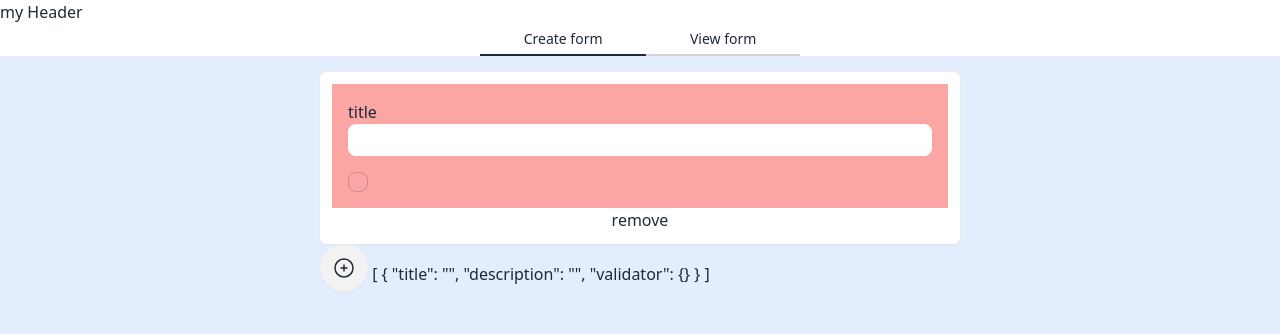
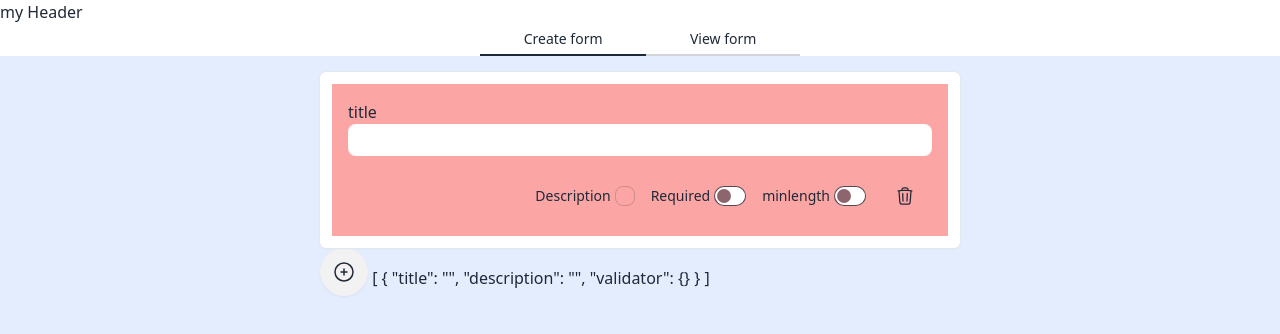
Before and after one commit to dgschel/EasySurvey, an Angular app: page /home in a window 1280 px wide. Both pictures are taken after a click on the button 344 px from the left and 96 px from the top of the page. Shown: the top 334 px of the page. Built offline with nearby package versions, Linux system fonts and the light colour scheme.

Commit message:
write and delete validator

```diff
--- a/src/app/shared/feature/create-survey-group/create-survey-group.component.html
+++ b/src/app/shared/feature/create-survey-group/create-survey-group.component.html
@@ -10,9 +10,33 @@
       <input type="text" class="input input-sm" [(ngModel)]="surveyBaseModel.description">
     </div>
     }
-    <div class="form-control">
-      <input type="checkbox" class="checkbox checkbox-sm" [(ngModel)]="hasDescription">
+    <div class="card-actions items-center justify-end">
+      <div class="form-control">
+        <label class="label cursor-pointer">
+          <span class="label-text mr-1">Description</span>
+          <input type="checkbox" class="checkbox checkbox-sm" [(ngModel)]="hasDescription">
+        </label>
+      </div>
+      <div class="form-control">
+        <label class="label cursor-pointer">
+          <span class="label-text mr-1">Required</span>
+          <input type="checkbox" class="toggle toggle-sm" #required
+            (change)="setValidatorFn('required', required.checked)" />
+        </label>
+      </div>
+      <div class="form-control">
+        <label class="label cursor-pointer">
+          <span class="label-text mr-1">minlength</span>
+          <input type="checkbox" class="toggle toggle-sm" #minlength
+            (change)="setValidatorFn('minLength', minlength.checked)" />
+        </label>
+      </div>
+      <button type="button" class="btn btn-ghost" (click)="remove.emit()"><svg xmlns="http://www.w3.org/2000/svg"
+          fill="none" viewBox="0 0 24 24" stroke-width="1.5" stroke="currentColor" class="size-5">
+          <path stroke-linecap="round" stroke-linejoin="round"
+            d="m14.74 9-.346 9m-4.788 0L9.26 9m9.968-3.21c.342.052.682.107 1.022.166m-1.022-.165L18.16 19.673a2.25 2.25 0 0 1-2.244 2.077H8.084a2.25 2.25 0 0 1-2.244-2.077L4.772 5.79m14.456 0a48.108 48.108 0 0 0-3.478-.397m-12 .562c.34-.059.68-.114 1.022-.165m0 0a48.11 48.11 0 0 1 3.478-.397m7.5 0v-.916c0-1.18-.91-2.164-2.09-2.201a51.964 51.964 0 0 0-3.32 0c-1.18.037-2.09 1.022-2.09 2.201v.916m7.5 0a48.667 48.667 0 0 0-7.5 0" />
+        </svg>
+      </button>
     </div>
   </div>
-  <button (click)="remove.emit()">remove</button>
 </app-basic-card>
--- a/src/app/shared/feature/create-survey-group/create-survey-group.component.ts
+++ b/src/app/shared/feature/create-survey-group/create-survey-group.component.ts
@@ -3,7 +3,8 @@ import { FormsModule } from '@angular/forms';
 
 import { SurveyBase } from '../../../core/model/survey-base';
 import { BasicCardComponent } from '../../ui/basic-card/basic-card.component';
-import { SurveyBaseType } from '../../../util/type/survey-type';
+import { SurveyBaseType, SurveyValidatorType } from '../../../util/type/survey-type';
+import { surveyValidatorMap } from '../../form-validator/validators';
 
 @Component({
   selector: 'app-create-survey-group',
@@ -24,4 +25,16 @@ export class CreateSurveyGroupComponent {
       this.stateChanged.emit(this.surveyBaseModel.state())
     })
   }
+
+  setValidatorFn = (validatorType: SurveyValidatorType, checked: boolean) => {
+    const validatorFn = surveyValidatorMap[validatorType]
+    this.surveyBaseModel.validatorMap.update((prev) => {
+      if (checked) {
+        return { ...prev, [validatorType]: validatorFn }
+      } else {
+        delete prev[validatorType];
+        return { ...prev };
+      }
+    });
+  }
 }
```
